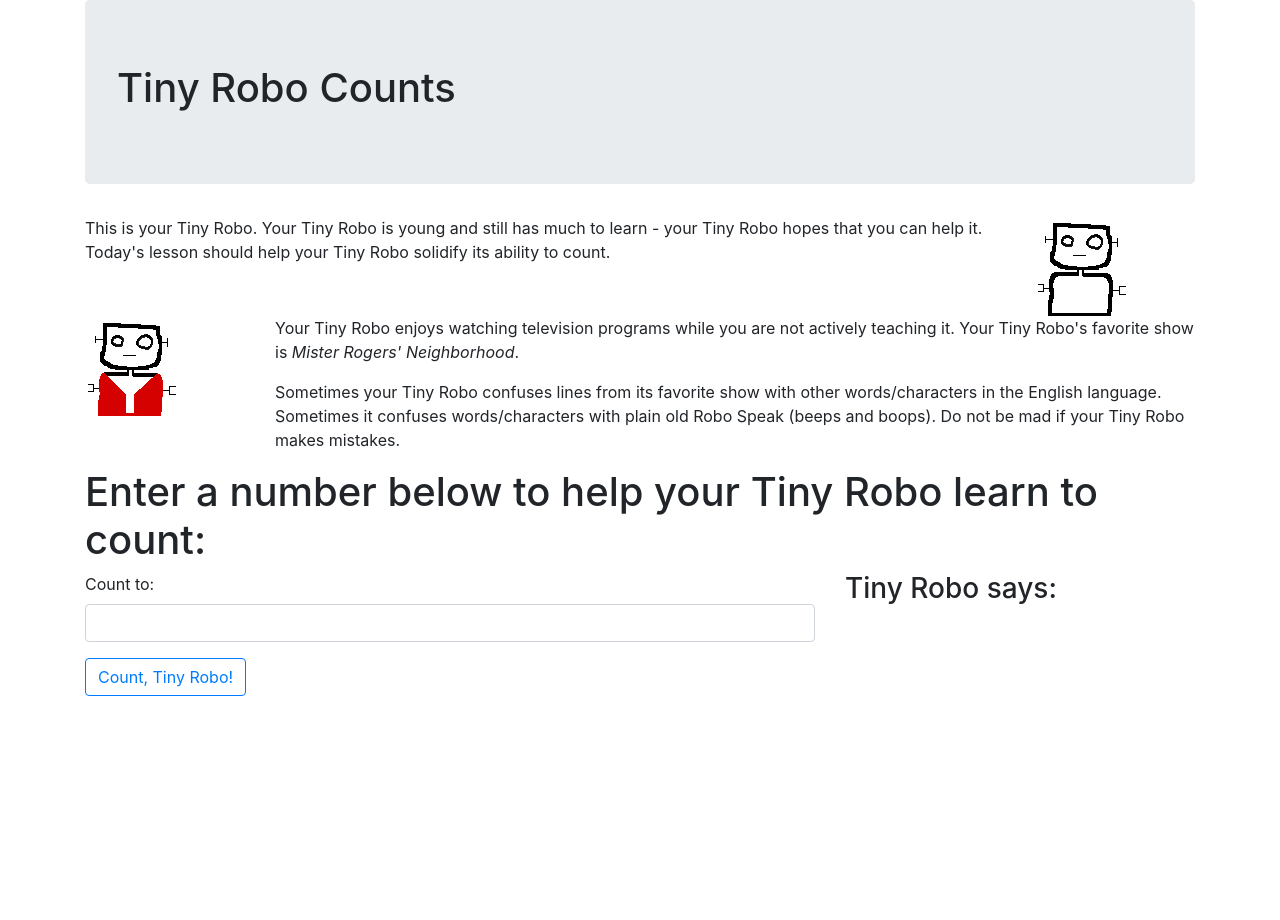
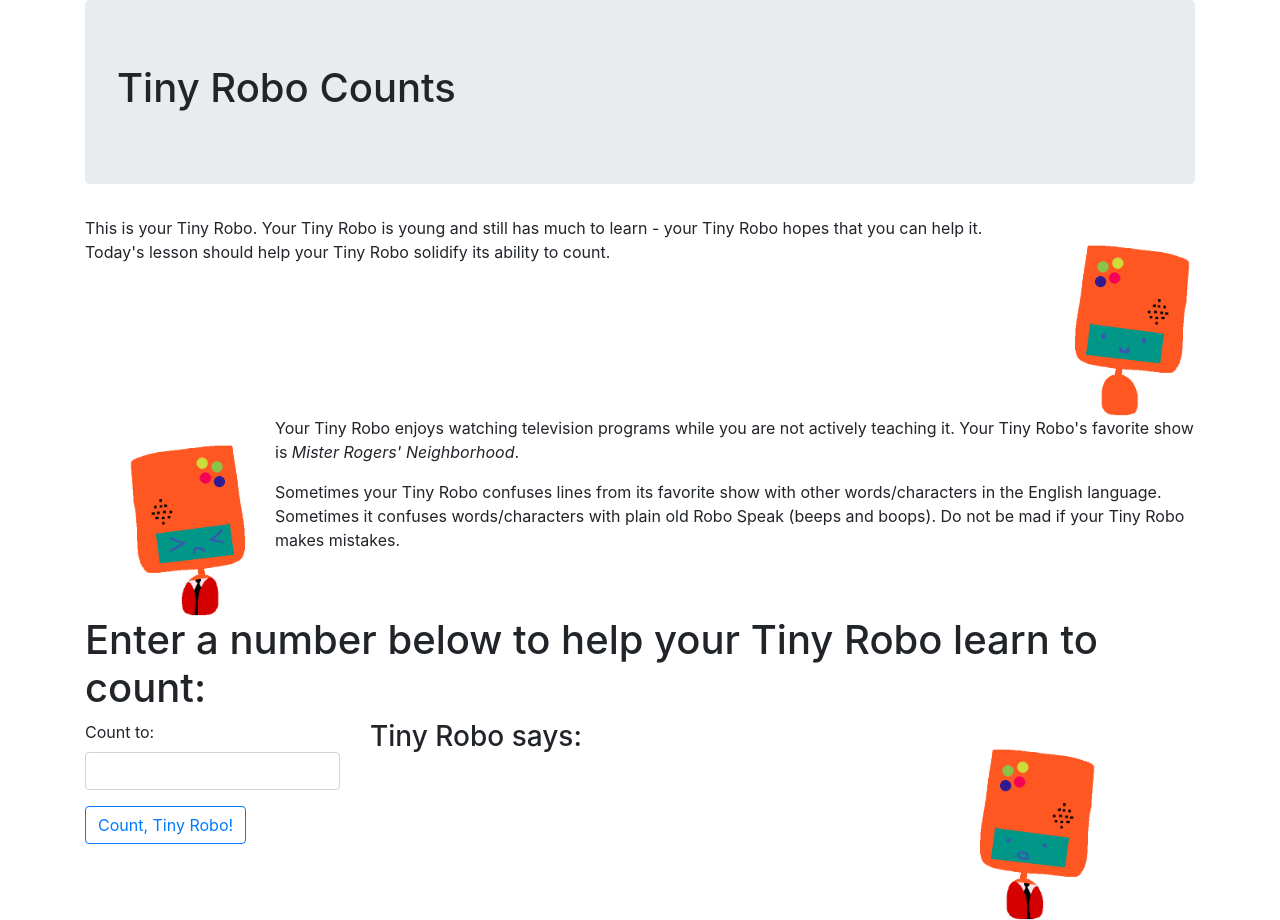
Before and after one commit to Zahnen/beep-boop, a plain HTML site: page index.html in a window 1280 px wide. Before the commit the page ends 800 px from the top, so only its background shows below. Drawn offline with Linux system fonts and the light colour scheme.

Commit message:
add custom images, place images on webpage

```diff
--- a/index.html
+++ b/index.html
@@ -17,12 +17,12 @@
         <p>This is your Tiny Robo. Your Tiny Robo is young and still has much to learn - your Tiny Robo hopes that you can help it. Today's lesson should help your Tiny Robo solidify its ability to count.</p>
       </div>
       <div class="col-2">
-        <img src="img/tinyRobo.png" alt="A cartoon of a tiny robot">
+        <img src="img/Robo.png" alt="A cartoon of a tiny robot" width="200px">
       </div>
     </div>
     <div class="row">
       <div class="col-2">
-        <img src="img/tinyRoboSweater.png" alt="A cartoon of a tiny robot">
+        <img src="img/RoboSweater.png" alt="A cartoon of a tiny robot in a red sweater"width="200px">
       </div>
       <div class="col-10">
         <p>Your Tiny Robo enjoys watching television programs while you are not actively teaching it. Your Tiny Robo's favorite show is <em>Mister Rogers' Neighborhood</em>.</p>
@@ -34,8 +34,7 @@
   <div class="container">
     <h1>Enter a number below to help your Tiny Robo learn to count:</h1>
     <div class="row">
-      <div class="col-8">
-
+      <div class="col-3">
         <form id="formOne">
           <div class="form-group">
             <label for="countTo">Count to:</label>
@@ -44,9 +43,12 @@
           <button type="submit" class="btn btn-outline-primary">Count, Tiny Robo!</button>
         </form>
       </div>
-      <div class="col-4" id="roboSpeak">
+      <div class="col-6" id="roboSpeak">
         <h3>Tiny Robo says:</h3>
         <p id="roboSpeakText"></p>
+      </div>
+      <div class="col-3" id="roboSpeakImage">
+        <img src="img/roboSpeak.png" alt="A cartoon of a tiny robot in a red sweater"width="200px">
       </div>
     </div>
   </div>
```
Also changed, not shown: img/robo.png (added), img/roboSpeak.png (added), img/roboSweater.png (added), img/tinyRobo.png (deleted), img/tinyRoboSweater.png (deleted). Lines whose indentation alone changed are shown as unchanged.
